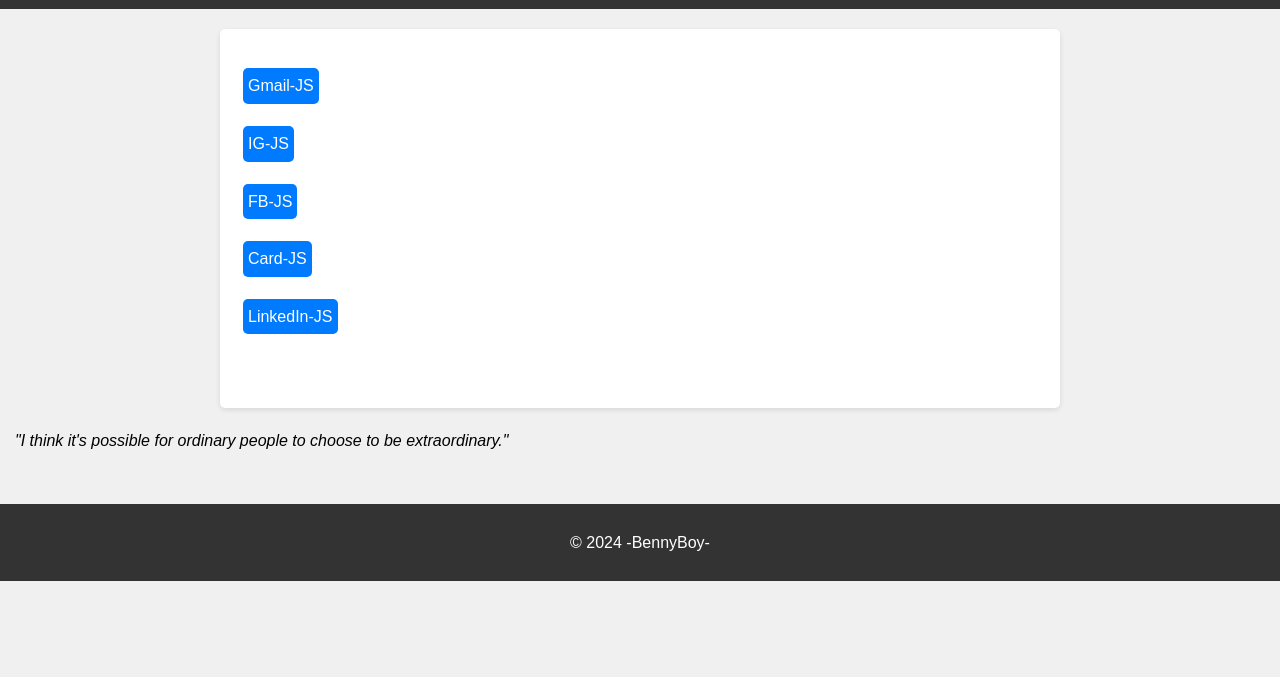
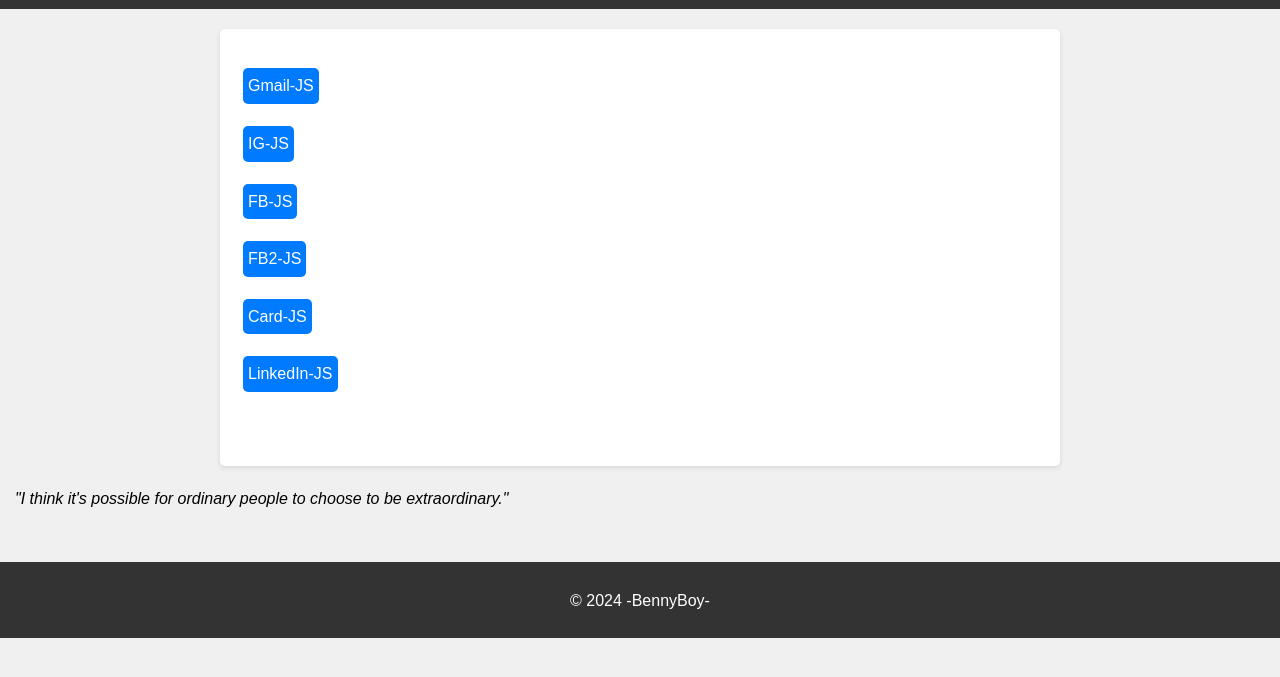
Before and after one commit to BennyBoy10/JavaScript, a plain HTML site: page index.html in a window 1280 px wide. Shown: the part 89-766 px from the top of the page. Drawn offline with Linux system fonts and the light colour scheme.

Commit message:
Update index.html

```diff
--- a/index.html
+++ b/index.html
@@ -89,6 +89,10 @@
   </div>
 
   <div class="footer-content">
+  <p> <a href="https://bennyboy10.github.io/JavaScript/FB2-JS.html" target="_blank" class="footer-button">FB2-JS</a></p>
+  </div>
+
+  <div class="footer-content">
   <p> <a href="" target="_blank" class="footer-button">Card-JS</a></p>
   </div>
 
```
